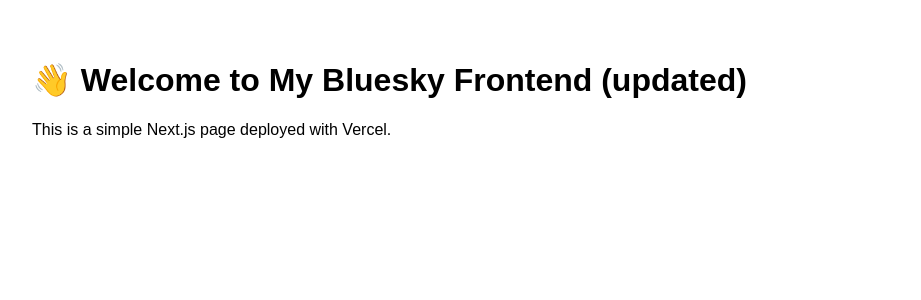
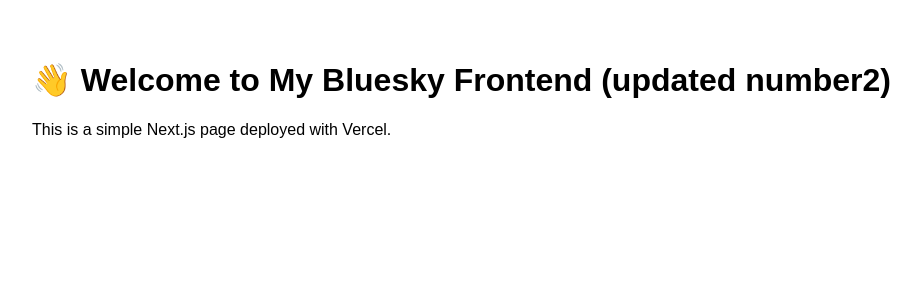
Before and after one commit to perry-steinberg/blue-sky-mvp, a Next.js app: page / in a window 1280 px wide. Shown: the top 300 px of the page, without its empty margins (8-929 px from the left). Built offline with nearby package versions, Linux system fonts and the light colour scheme.

Commit message:
fixed index.js not being recognized

```diff
--- a/pages/index.js
+++ b/pages/index.js
@@ -1,7 +1,7 @@
 export default function Home() {
     return (
       <div style={{ padding: "2rem", fontFamily: "Arial, sans-serif" }}>
-        <h1>👋 Welcome to My Bluesky Frontend (updated)</h1>
+        <h1>👋 Welcome to My Bluesky Frontend (updated number2)</h1>
         <p>This is a simple Next.js page deployed with Vercel.</p>
       </div>
     );
```
